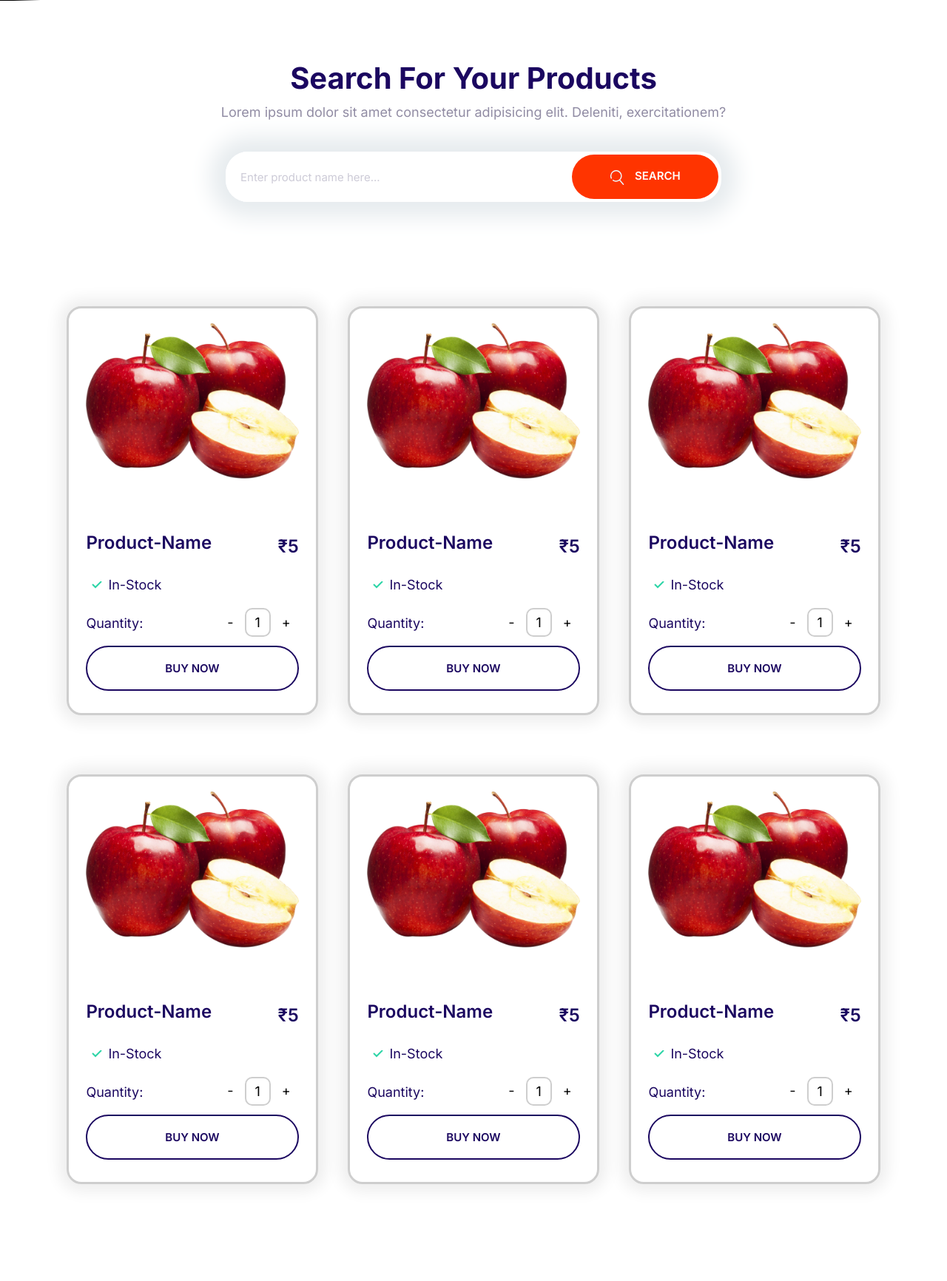
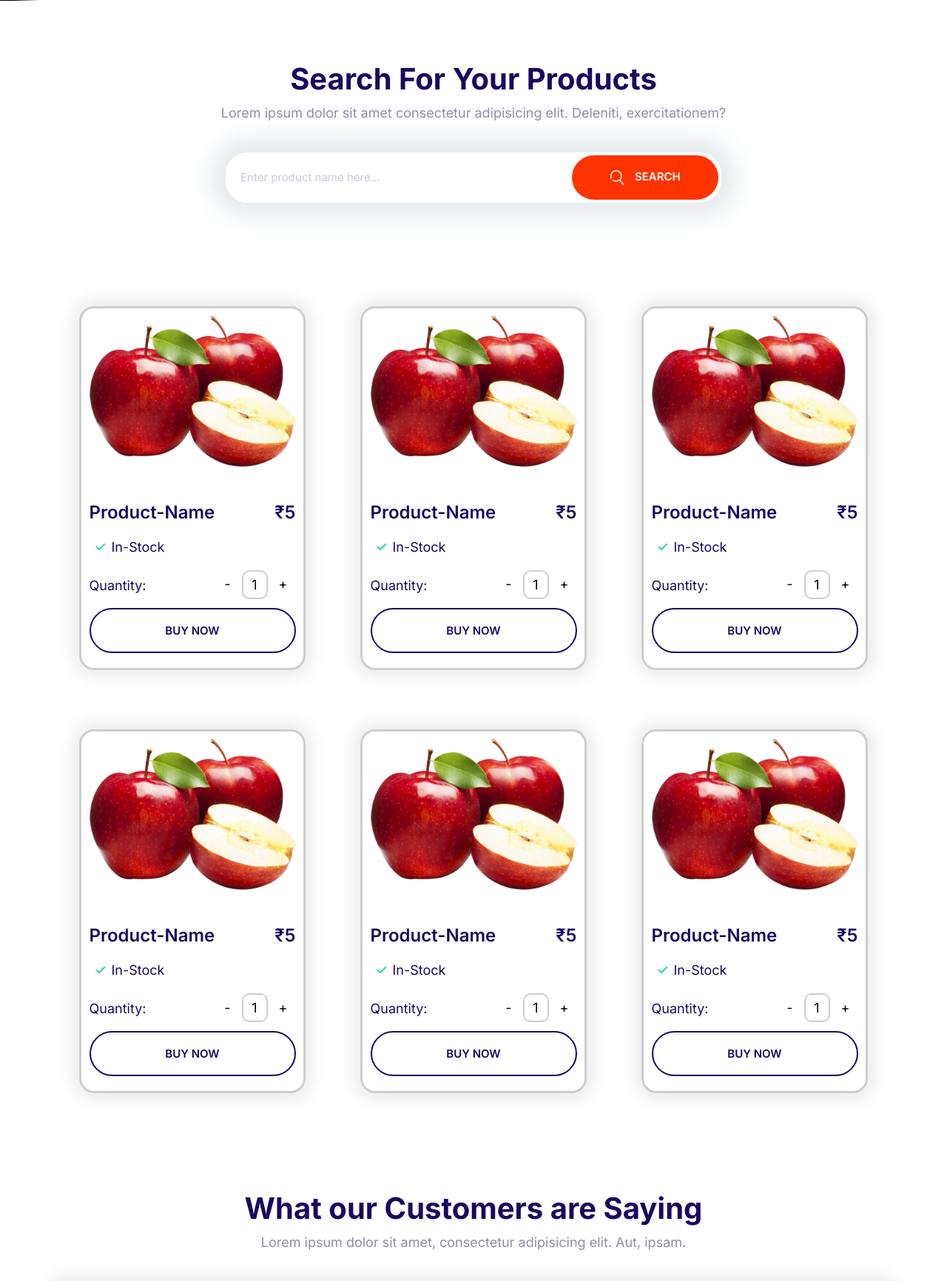
Before and after one commit to JazzBlaze/Shopify, a Flask app: page / in a window 1280 px wide. Shown: the part 753-2485 px from the top of the page at 74% size. Run offline with Flask 2, Linux system fonts and the light colour scheme; some libraries are stand-ins or nearby versions.

Commit message:
Merge layout fixes

```diff
--- a/static/css/styles.css
+++ b/static/css/styles.css
@@ -262,6 +262,7 @@ a {
 /* price */
 .price {
   margin-bottom: 0;
+  margin-top: 0;
 }
 
 .price::before {
@@ -274,6 +275,10 @@ a {
   justify-content: space-between;
 }
 
+.price__product {
+  margin-top: 0;
+  margin-bottom: 0;
+}
 /* Quantity */
 .quantity {
   display: inline-block;
@@ -365,9 +370,18 @@ a {
 }
 .card__header,
 .card__body {
-  padding: 2rem 7%;
+  padding: 1rem 3.5%;
 }
 
+.card__header {
+  width: 300px;
+  height: 250px;
+}
+.card__header > img {
+  display: block;
+  width: 100%;
+  height: auto;
+}
 /* Quotes */
 .quote {
   font-size: 3rem;
--- a/templates/home.html
+++ b/templates/home.html
@@ -59,7 +59,7 @@ Shopify - For your home needs
           </header>
           <div class="card__body">
             <div class="price-container">
-              <h3>Product-Name</h3>
+              <h3 class="price__product">Product-Name</h3>
               <h3 class="price">5</h3>
             </div>
             <ul class="list list--tick">
--- a/templates/product.html
+++ b/templates/product.html
@@ -34,7 +34,7 @@
           </header>
           <div class="card__body">
             <div class="price-container">
-              <h3>{{ name }}</h3>
+              <h3 class="price__product">{{ name }}</h3>
               <h3 class="price">{{ price }}</h3>
             </div>
             <ul class="list list--tick">
```
